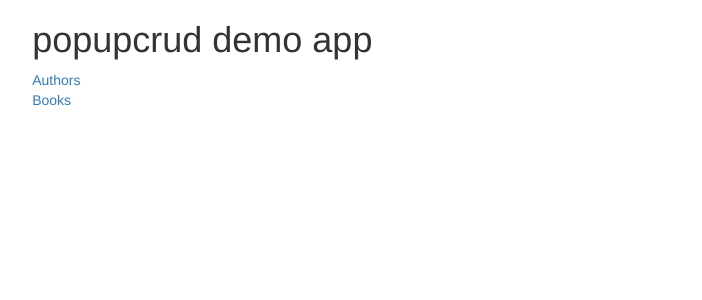
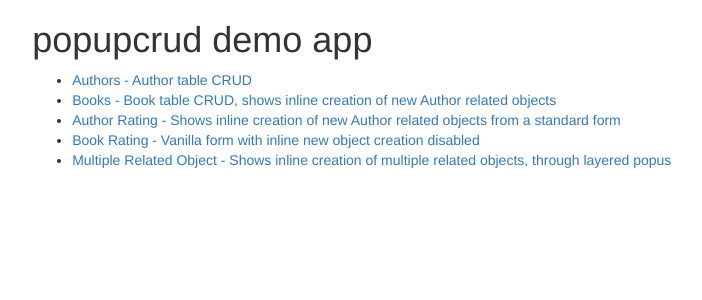
Before and after one commit to harikvpy/django-popupcrud, a Django app: template demo/templates/home.html in a window 1280 px wide. Shown: the top 300 px of the page, without its empty margins (77-779 px from the left). Run offline with Django 3.2, Linux system fonts and the light colour scheme; the template is opened without the code that fills it, so the values that code supplies are empty; some libraries are stand-ins or nearby versions.

Commit message:
Descript demo project in readme

```diff
--- a/demo/templates/home.html
+++ b/demo/templates/home.html
@@ -1,5 +1,15 @@
 {% extends "base.html" %}
 {% block content %}
-<a href="{% url "library:authors" %}">Authors</a><br/>
-<a href="{% url "library:books" %}">Books</a>
+<ul>
+<li><a href="{% url "library:authors" %}">Authors - Author table CRUD</a><br/>
+</li>
+<li><a href="{% url "library:books" %}">Books - Book table CRUD, shows inline creation of new Author related objects</a>
+</li>
+<li><a href="{% url "library:author-rating" %}">Author Rating - Shows inline creation of new Author related objects from a standard form</a>
+</li>
+<li><a href="{% url "library:book-rating" %}">Book Rating - Vanilla form with inline new object creation disabled</a>
+</li>
+<li><a href="{% url "library:multi-related-object-demo" %}">Multiple Related Object - Shows inline creation of multiple related objects, through layered popus</a>
+</li>
+</ul>
 {% endblock content %}
```
Also changed, not shown: 1 other file.
